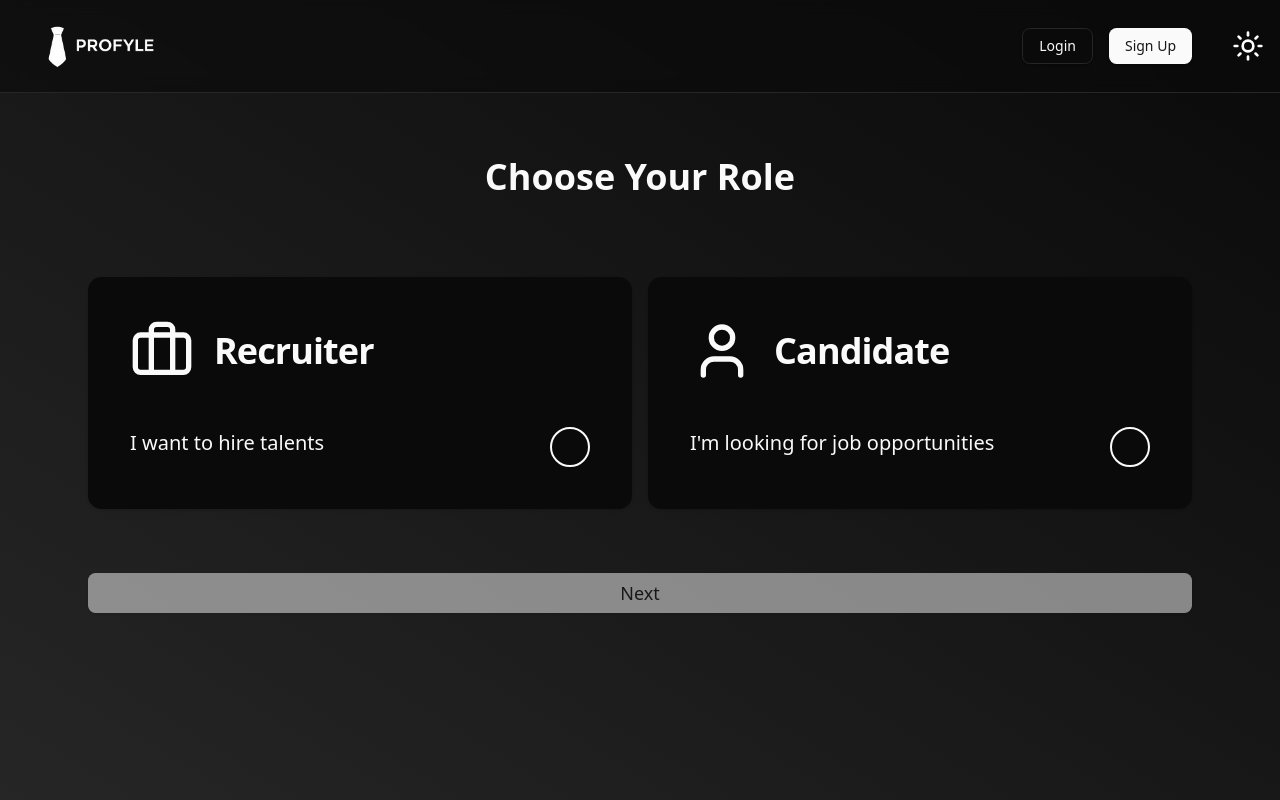
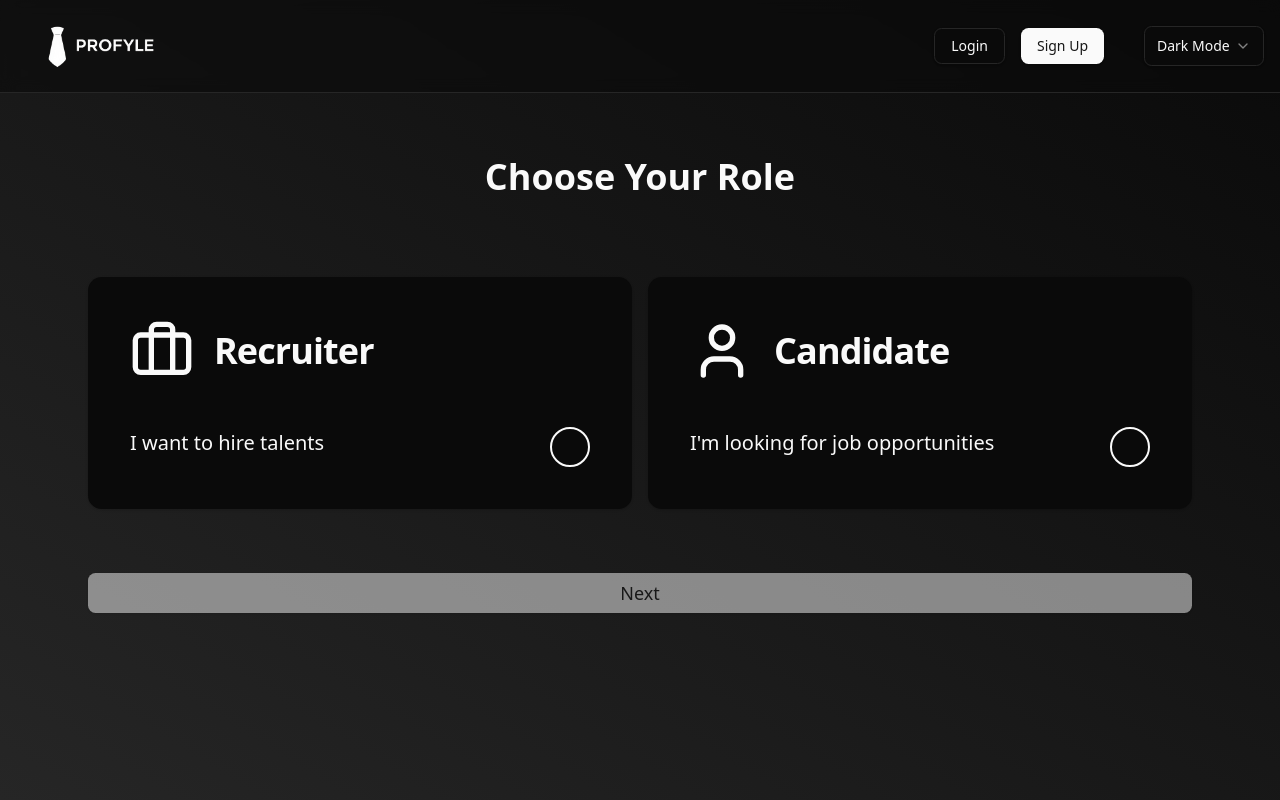
Before and after one commit to blcoussama/MERN-DOCKER-CI-CD, a React (Vite) app in the folder frontend/: page / in a window 1280 px wide. Built offline with nearby package versions, Linux system fonts and the light colour scheme; no server answers.

Commit message:
Dark mode toggle to Select button

```diff
--- a/frontend/src/components/Header.jsx
+++ b/frontend/src/components/Header.jsx
@@ -2,7 +2,7 @@ import { useState, useEffect } from 'react'
 import { Link } from 'react-router-dom'
 import { useDispatch, useSelector } from 'react-redux'
 import { logout } from '../store/authSlice'
-import { ThemeToggle } from './ThemeToggle'
+import { ThemeSelect } from './ThemeToggle'
 import { Button } from './ui/button'
 import {
   DropdownMenu,
@@ -124,7 +124,7 @@ const Header = () => {
             </div>
           )}
           {/* Theme Toggle */}
-          <ThemeToggle />
+          <ThemeSelect />
         </div>
       </div>
     </header>
--- a/frontend/src/components/ThemeToggle.jsx
+++ b/frontend/src/components/ThemeToggle.jsx
@@ -1,23 +1,24 @@
-import { Moon, Sun } from "lucide-react";
+import {
+  Select,
+  SelectContent,
+  SelectItem,
+  SelectTrigger,
+  SelectValue,
+} from "@/components/ui/select"; // adjust this path to match your project structure
 import { useTheme } from "@/context/ThemeProvider";
 
-export function ThemeToggle() {
+export function ThemeSelect() {
   const { theme, setTheme } = useTheme();
-  const isDark = theme === "dark";
 
   return (
-    <div
-      onClick={() => setTheme(isDark ? "light" : "dark")}
-      className={`flex items-center cursor-pointer transition-transform duration-500 ${
-        isDark ? "rotate-180" : "rotate-0"
-      }`}
-    >
-      {isDark ? (
-        <Sun className="h-8 w-8 text-white rotate-0 transition-all" />
-      ) : (
-        <Moon className="h-8 w-8 text-black fill-black rotate-0 transition-all" />
-      )}
-      <span className="sr-only">Toggle theme</span>
-    </div>
+    <Select value={theme} onValueChange={(value) => setTheme(value)}>
+      <SelectTrigger className="w-30 h-10">
+        <SelectValue placeholder="Select theme" />
+      </SelectTrigger>
+      <SelectContent>
+        <SelectItem value="light">Light Mode</SelectItem>
+        <SelectItem value="dark">Dark Mode</SelectItem>
+      </SelectContent>
+    </Select>
   );
 }
```
